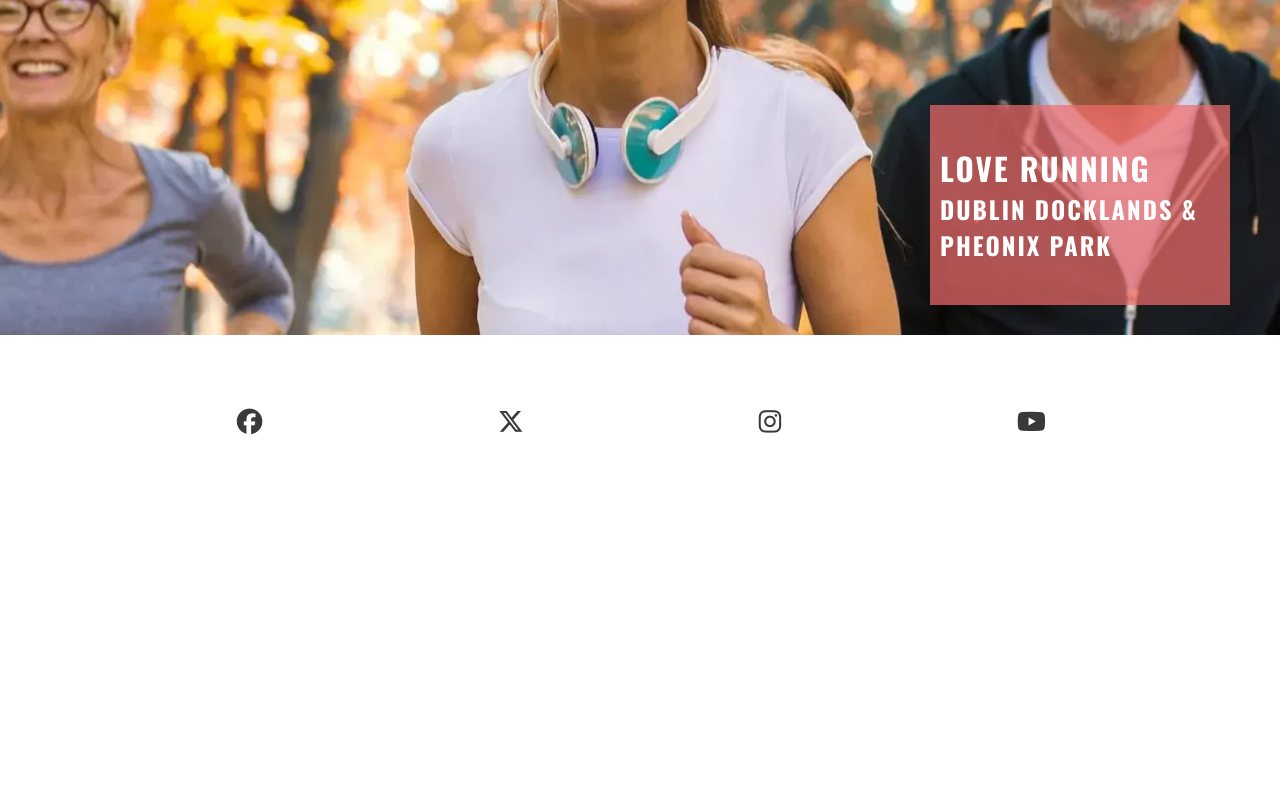
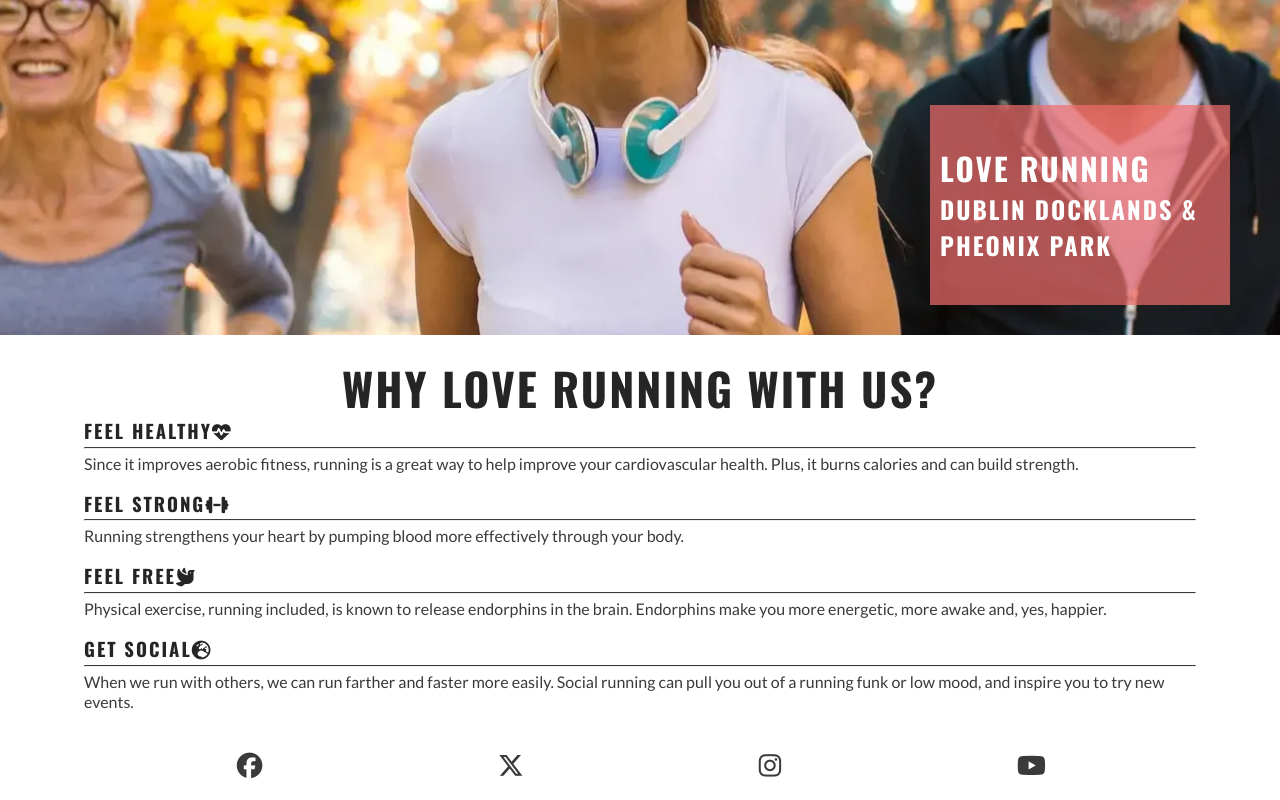
Before and after one commit to Regan-Boreland/LoveRunning, a plain HTML site: page index.html in a window 1280 px wide. Shown: the part 344-1144 px from the top of the page. Before the commit the page ends 800 px from the top, so only its background shows below. Drawn offline with nearby package versions, Linux system fonts and the light colour scheme.

Commit message:
added reason content and styled the content

```diff
--- a/assets/css/style.css
+++ b/assets/css/style.css
@@ -124,6 +124,31 @@ main {
     padding: 5%;
     color:#3a3a3a;
 }
+
+#reasons {
+    margin: 20px auto;
+    width: 90vw;
+}
+
+#reasons > h2 {
+    font-size: 280%;
+    text-align: center;
+}
+
+#benefits {
+    margin: 20px, 0;
+}
+
+#benefits-physical > div, #benefits-mental > div{
+    margin-bottom: 20px;
+    line-height: 20px;
+    padding: 0 20px;
+}
+
+div > hr {
+    border-top: 1px solid #3a3a3a;
+    margin: 5px 0;
+}
 /*Media query: tablets and larger (768px and up)*/
 @media screen and (min-width: 768px)  {
     /* Header */
--- a/index.html
+++ b/index.html
@@ -37,6 +37,38 @@
                 <h3>Dublin Docklands & Pheonix Park</h3>
             </div>
         </section>
+        <section id="reasons">
+            <h2>Why love running with us?</h2>
+            <div id="benefits">
+                <div id="benefits-physical">
+                    <div>
+                        <h3>Feel Healthy<i class="fa-solid fa-heart-pulse"></i></h3>
+                        <hr>
+                        <p>Since it improves aerobic fitness, running is a great way to help improve your cardiovascular health. Plus, it burns calories and can build strength.</p>
+                    </div>
+                    <div>
+                        <h3>Feel Strong<i class="fa-solid fa-dumbbell"></i></h3>
+                        <hr>
+                        <p>Running strengthens your heart by pumping blood more effectively through your body.</p>
+                    </div>
+
+                </div>
+                <div id="benefits-mental">
+                    <div>
+                        <h3>Feel Free<i class="fa-solid fa-dove"></i></h3>
+                        <hr>
+                        <p>Physical exercise, running included, is known to release endorphins in the brain. Endorphins make you more energetic, more awake and, yes, happier.</p>
+                    </div>
+                    <div>
+                        <h3>Get Social<i class="fa-solid fa-earth-europe"></i></h3>
+                        <hr>
+                        <p>When we run with others, we can run farther and faster more easily. Social running can pull you out of a running funk or low mood, and inspire you to try new events.</p>
+                    </div>
+
+                </div>
+            </div>
+
+        </section>
     </main>
 
     <!--footer-->
```
